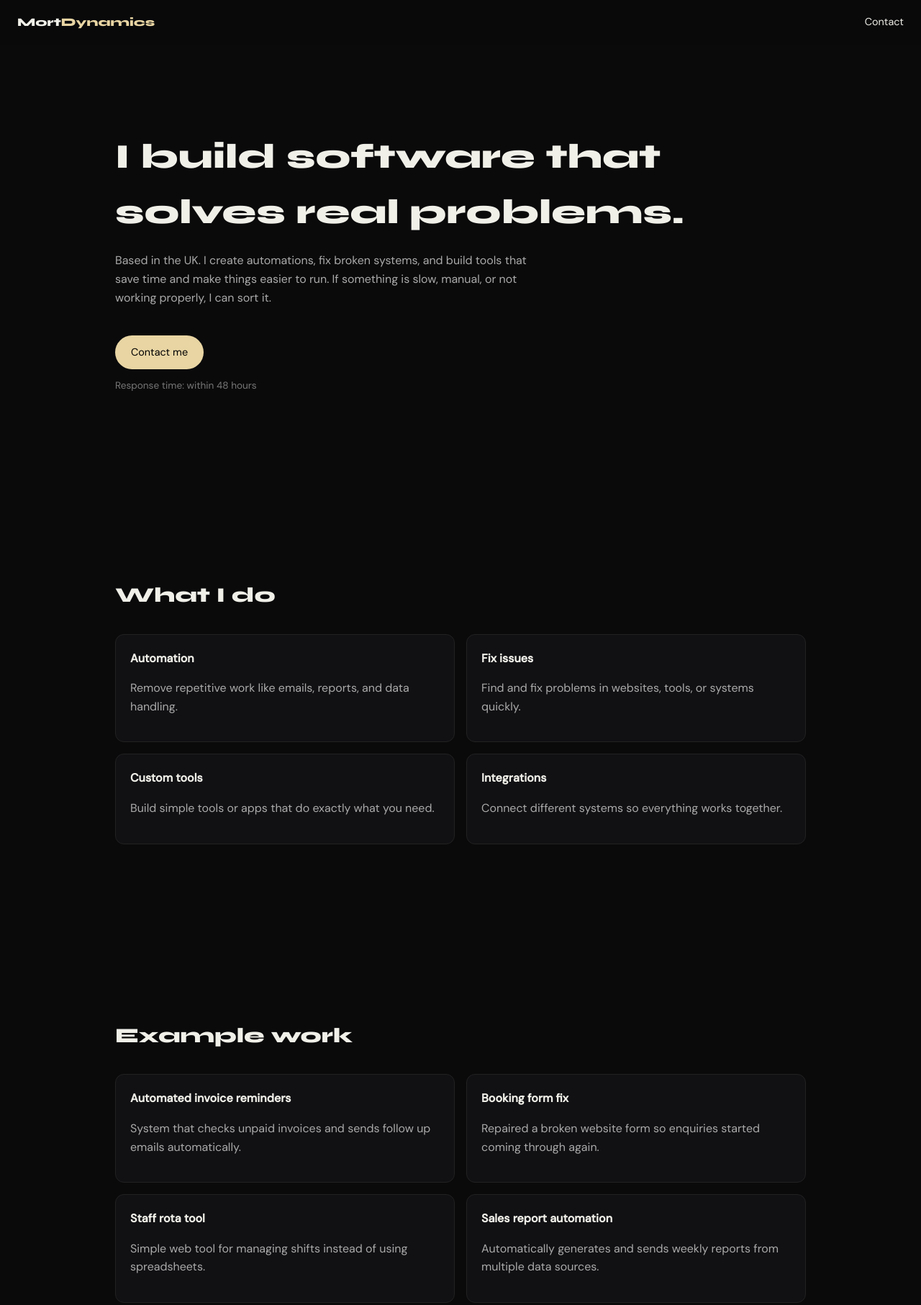
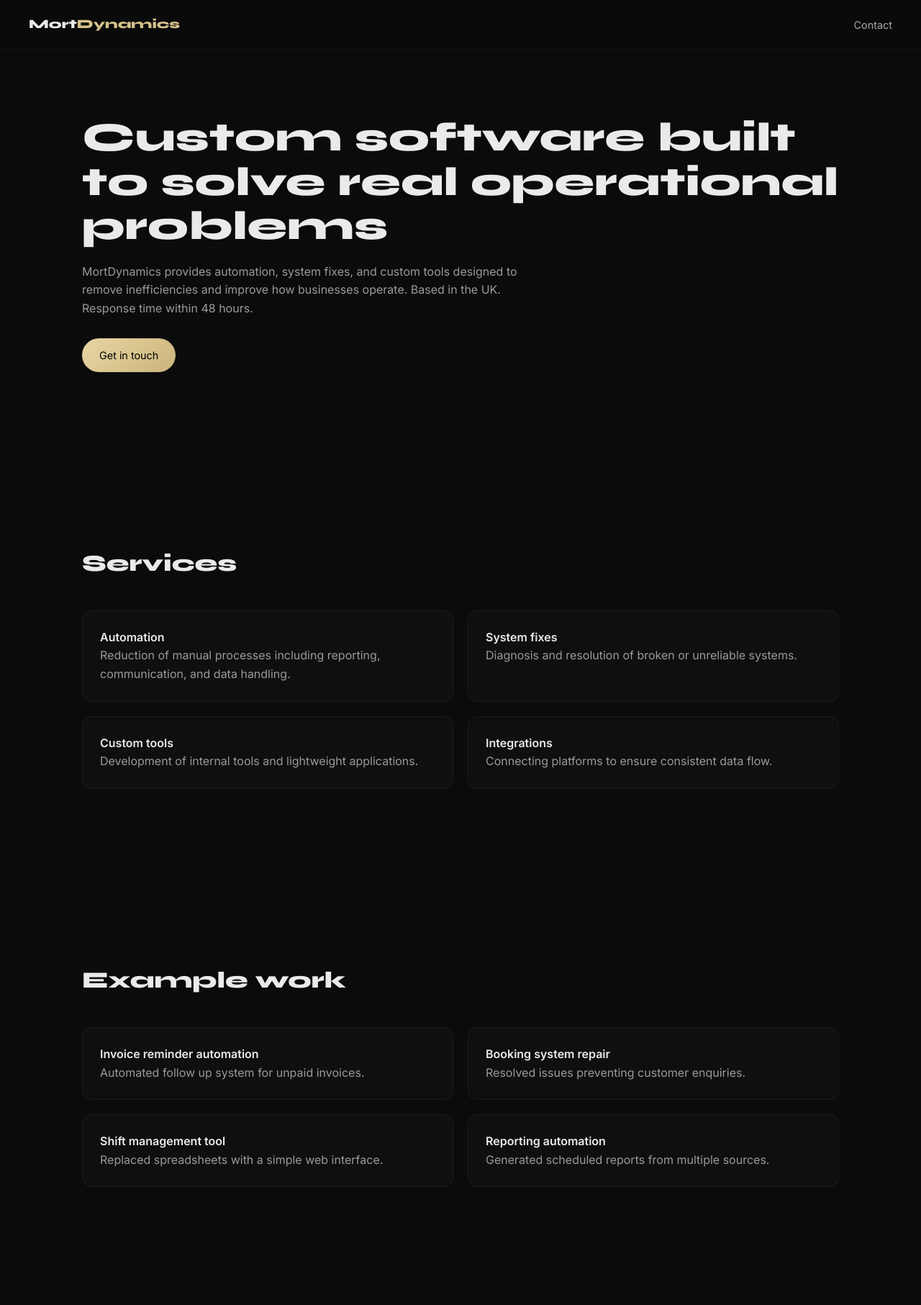
Before and after one commit to Morticuss/mortdynamics-site, a plain HTML site: page index.html in a window 1280 px wide. Shown: the top 1813 px of the page at 72% size. Drawn offline with Linux system fonts and the light colour scheme.

Commit message:
Update styles and content in index.html

```diff
--- a/index.html
+++ b/index.html
@@ -5,16 +5,15 @@
 <meta name="viewport" content="width=device-width, initial-scale=1.0">
 <title>MortDynamics</title>
 
-<link href="https://fonts.googleapis.com/css2?family=Syne:wght@400;600;800&family=DM+Sans:wght@300;400;500&display=swap" rel="stylesheet">
+<link href="https://fonts.googleapis.com/css2?family=Inter:wght@300;400;500;600&family=Syne:wght@600;800&display=swap" rel="stylesheet">
 
 <style>
-* { box-sizing: border-box; }
+* { box-sizing: border-box; margin: 0; padding: 0; }
 
 body {
-  margin: 0;
-  background: #0a0a0b;
-  color: #f0efe8;
-  font-family: 'DM Sans', sans-serif;
+  font-family: 'Inter', sans-serif;
+  background: #0b0b0c;
+  color: #eaeaea;
   line-height: 1.6;
 }
 
@@ -22,123 +21,147 @@ nav {
   position: fixed;
   top: 0;
   width: 100%;
-  padding: 18px 24px;
-  background: rgba(10,10,11,0.85);
-  backdrop-filter: blur(10px);
+  padding: 20px 40px;
   display: flex;
   justify-content: space-between;
   align-items: center;
+  background: rgba(11,11,12,0.8);
+  backdrop-filter: blur(12px);
+  border-bottom: 1px solid rgba(255,255,255,0.05);
   z-index: 100;
-}
-
-nav a {
-  text-decoration: none;
-  color: #f0efe8;
-  font-size: 0.9rem;
 }
 
 .logo {
   font-family: 'Syne', sans-serif;
-  font-weight: 700;
+  font-weight: 800;
+  font-size: 1.1rem;
 }
 
-.logo span { color: #e8d5a3; }
+.logo span { color: #d6c28a; }
+
+nav a {
+  color: #aaa;
+  text-decoration: none;
+  font-size: 0.9rem;
+  transition: color 0.2s;
+}
+
+nav a:hover { color: #fff; }
 
 .container {
-  max-width: 1000px;
+  max-width: 1100px;
   margin: auto;
-  padding: 0 20px;
+  padding: 0 24px;
 }
 
-section { padding: 110px 0; }
+section {
+  padding: 120px 0;
+}
 
-.hero { padding-top: 140px; }
+.hero {
+  padding-top: 160px;
+}
 
 h1 {
   font-family: 'Syne', sans-serif;
-  font-size: clamp(2.2rem, 5vw, 3rem);
-  margin-bottom: 16px;
+  font-size: clamp(2.5rem, 5vw, 3.5rem);
+  line-height: 1.1;
+  margin-bottom: 20px;
 }
 
 h2 {
   font-family: 'Syne', sans-serif;
-  font-size: 1.8rem;
-  margin-bottom: 12px;
+  font-size: 2rem;
+  margin-bottom: 16px;
 }
 
 p {
-  color: #aaa;
-  max-width: 600px;
+  color: #9a9a9a;
+  max-width: 620px;
 }
 
 .btn {
   display: inline-block;
-  margin-top: 24px;
-  background: #e8d5a3;
+  margin-top: 28px;
+  background: linear-gradient(135deg, #e8d5a3, #cbb57a);
   color: #000;
-  padding: 12px 22px;
+  padding: 12px 24px;
   border-radius: 999px;
   text-decoration: none;
   font-size: 0.9rem;
-  transition: transform 0.15s, opacity 0.15s;
+  transition: transform 0.2s, opacity 0.2s;
 }
 
 .btn:hover {
-  transform: translateY(-1px);
+  transform: translateY(-2px);
   opacity: 0.9;
 }
 
 .grid {
   display: grid;
-  gap: 16px;
-  margin-top: 30px;
+  gap: 20px;
+  margin-top: 40px;
 }
 
 .card {
-  background: #111114;
-  border: 1px solid #222;
-  padding: 20px;
-  border-radius: 12px;
-  transition: border 0.2s, background 0.2s;
+  background: rgba(255,255,255,0.02);
+  border: 1px solid rgba(255,255,255,0.05);
+  border-radius: 14px;
+  padding: 24px;
+  transition: all 0.25s ease;
 }
 
 .card:hover {
-  border-color: #333;
-  background: #151518;
+  border-color: rgba(255,255,255,0.15);
+  transform: translateY(-3px);
 }
 
 .price {
-  font-size: 1.6rem;
+  font-size: 1.8rem;
+  font-family: 'Syne', sans-serif;
   color: #e8d5a3;
-  margin: 8px 0 12px;
-  font-family: 'Syne', sans-serif;
+  margin: 10px 0;
 }
 
-.small-text {
+.small {
   font-size: 0.85rem;
   color: #777;
 }
 
 .contact-box {
-  margin-top: 20px;
-  padding: 18px;
-  border-radius: 10px;
-  background: #111114;
-  border: 1px solid #222;
+  margin-top: 24px;
+  padding: 20px;
+  border-radius: 12px;
+  background: rgba(255,255,255,0.02);
+  border: 1px solid rgba(255,255,255,0.06);
 }
 
 footer {
-  border-top: 1px solid #222;
-  padding: 30px 20px;
+  border-top: 1px solid rgba(255,255,255,0.05);
+  padding: 40px 20px;
   text-align: center;
   color: #666;
   font-size: 0.85rem;
 }
 
-@media (min-width: 700px) {
+.fade-in {
+  opacity: 0;
+  transform: translateY(20px);
+  animation: fadeIn 0.8s forwards;
+}
+
+@keyframes fadeIn {
+  to {
+    opacity: 1;
+    transform: translateY(0);
+  }
+}
+
+@media (min-width: 768px) {
   .grid-2 { grid-template-columns: repeat(2, 1fr); }
   .grid-3 { grid-template-columns: repeat(3, 1fr); }
 }
+
 </style>
 </head>
 
@@ -150,42 +173,24 @@ footer {
 </nav>
 
 <section class="hero">
-  <div class="container">
-    <h1>I build software that solves real problems.</h1>
+  <div class="container fade-in">
+    <h1>Custom software built to solve real operational problems</h1>
     <p>
-      Based in the UK. I create automations, fix broken systems, and build tools that save time and make things easier to run.
-      If something is slow, manual, or not working properly, I can sort it.
+      MortDynamics provides automation, system fixes, and custom tools designed to remove inefficiencies and improve how businesses operate.
+      Based in the UK. Response time within 48 hours.
     </p>
-    <a href="#contact" class="btn">Contact me</a>
-    <p class="small-text" style="margin-top:12px;">Response time: within 48 hours</p>
+    <a href="#contact" class="btn">Get in touch</a>
   </div>
 </section>
 
 <section>
   <div class="container">
-    <h2>What I do</h2>
+    <h2>Services</h2>
     <div class="grid grid-2">
-
-      <div class="card">
-        <strong>Automation</strong>
-        <p>Remove repetitive work like emails, reports, and data handling.</p>
-      </div>
-
-      <div class="card">
-        <strong>Fix issues</strong>
-        <p>Find and fix problems in websites, tools, or systems quickly.</p>
-      </div>
-
-      <div class="card">
-        <strong>Custom tools</strong>
-        <p>Build simple tools or apps that do exactly what you need.</p>
-      </div>
-
-      <div class="card">
-        <strong>Integrations</strong>
-        <p>Connect different systems so everything works together.</p>
-      </div>
-
+      <div class="card fade-in"><strong>Automation</strong><p>Reduction of manual processes including reporting, communication, and data handling.</p></div>
+      <div class="card fade-in"><strong>System fixes</strong><p>Diagnosis and resolution of broken or unreliable systems.</p></div>
+      <div class="card fade-in"><strong>Custom tools</strong><p>Development of internal tools and lightweight applications.</p></div>
+      <div class="card fade-in"><strong>Integrations</strong><p>Connecting platforms to ensure consistent data flow.</p></div>
     </div>
   </div>
 </section>
@@ -193,87 +198,37 @@ footer {
 <section>
   <div class="container">
     <h2>Example work</h2>
-
     <div class="grid grid-2">
-
-      <div class="card">
-        <strong>Automated invoice reminders</strong>
-        <p>System that checks unpaid invoices and sends follow up emails automatically.</p>
-      </div>
-
-      <div class="card">
-        <strong>Booking form fix</strong>
-        <p>Repaired a broken website form so enquiries started coming through again.</p>
-      </div>
-
-      <div class="card">
-        <strong>Staff rota tool</strong>
-        <p>Simple web tool for managing shifts instead of using spreadsheets.</p>
-      </div>
-
-      <div class="card">
-        <strong>Sales report automation</strong>
-        <p>Automatically generates and sends weekly reports from multiple data sources.</p>
-      </div>
-
+      <div class="card fade-in"><strong>Invoice reminder automation</strong><p>Automated follow up system for unpaid invoices.</p></div>
+      <div class="card fade-in"><strong>Booking system repair</strong><p>Resolved issues preventing customer enquiries.</p></div>
+      <div class="card fade-in"><strong>Shift management tool</strong><p>Replaced spreadsheets with a simple web interface.</p></div>
+      <div class="card fade-in"><strong>Reporting automation</strong><p>Generated scheduled reports from multiple sources.</p></div>
     </div>
-
   </div>
 </section>
 
 <section>
   <div class="container">
     <h2>Pricing</h2>
-    <p>You get a fixed price before I start. No surprises.</p>
-
     <div class="grid grid-3">
-
-      <div class="card">
+      <div class="card fade-in">
         <strong>Small</strong>
         <div class="price">£300 to £600</div>
-        <p>Simple fixes and small automations.</p>
-        <p class="small-text">No upfront payment. Paid after delivery.</p>
+        <p>Smaller fixes and automations.</p>
+        <p class="small">No upfront payment. Paid after delivery.</p>
       </div>
-
-      <div class="card">
+      <div class="card fade-in">
         <strong>Medium</strong>
         <div class="price">£800 to £1,500</div>
-        <p>Tools, integrations, or multi step work.</p>
-        <p class="small-text">30 percent upfront. Remaining paid after delivery.</p>
+        <p>Tools and integrations.</p>
+        <p class="small">30 percent upfront. Remaining after delivery.</p>
       </div>
-
-      <div class="card">
+      <div class="card fade-in">
         <strong>Large</strong>
         <div class="price">£2,000+</div>
-        <p>Bigger systems or full applications.</p>
-        <p class="small-text">30 percent upfront. Rest agreed before work starts.</p>
+        <p>Full systems or applications.</p>
+        <p class="small">30 percent upfront. Remaining agreed beforehand.</p>
       </div>
-
-    </div>
-  </div>
-</section>
-
-<section>
-  <div class="container">
-    <h2>How it works</h2>
-
-    <div class="grid">
-
-      <div class="card">
-        <strong>1. You contact me</strong>
-        <p>Explain what you need. It does not have to be technical.</p>
-      </div>
-
-      <div class="card">
-        <strong>2. I give you a plan</strong>
-        <p>You get a clear price and timeline before anything starts.</p>
-      </div>
-
-      <div class="card">
-        <strong>3. I build it</strong>
-        <p>You receive working software ready to use.</p>
-      </div>
-
     </div>
   </div>
 </section>
@@ -281,14 +236,14 @@ footer {
 <section id="contact">
   <div class="container">
     <h2>Contact</h2>
-    <p>Send me an email with what you need and I will get back to you within 48 hours.</p>
+    <p>Send a description of the requirement via email. A response will be provided within 48 hours.</p>
 
     <div class="contact-box">
-      📧 <a href="mailto:contact@mortdynamics.com">contact@mortdynamics.com</a>
+      <a href="mailto:contact@mortdynamics.com">contact@mortdynamics.com</a>
     </div>
 
-    <p class="small-text" style="margin-top:16px;">
-      Payments are handled by bank transfer. Details will be provided once the work is agreed.
+    <p class="small" style="margin-top:16px;">
+      Payments are handled by bank transfer. Details are provided once work is agreed.
     </p>
   </div>
 </section>
```
